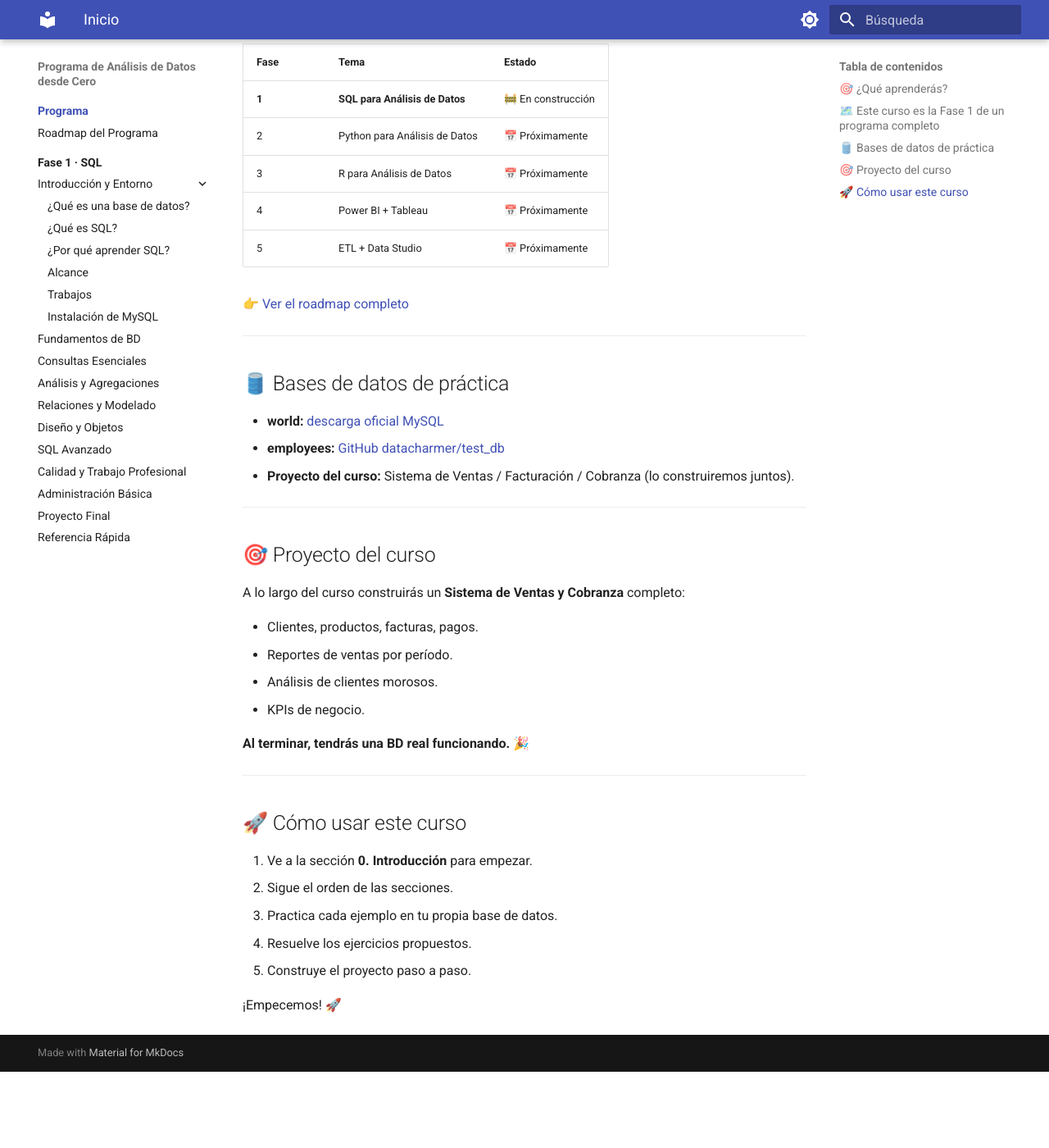
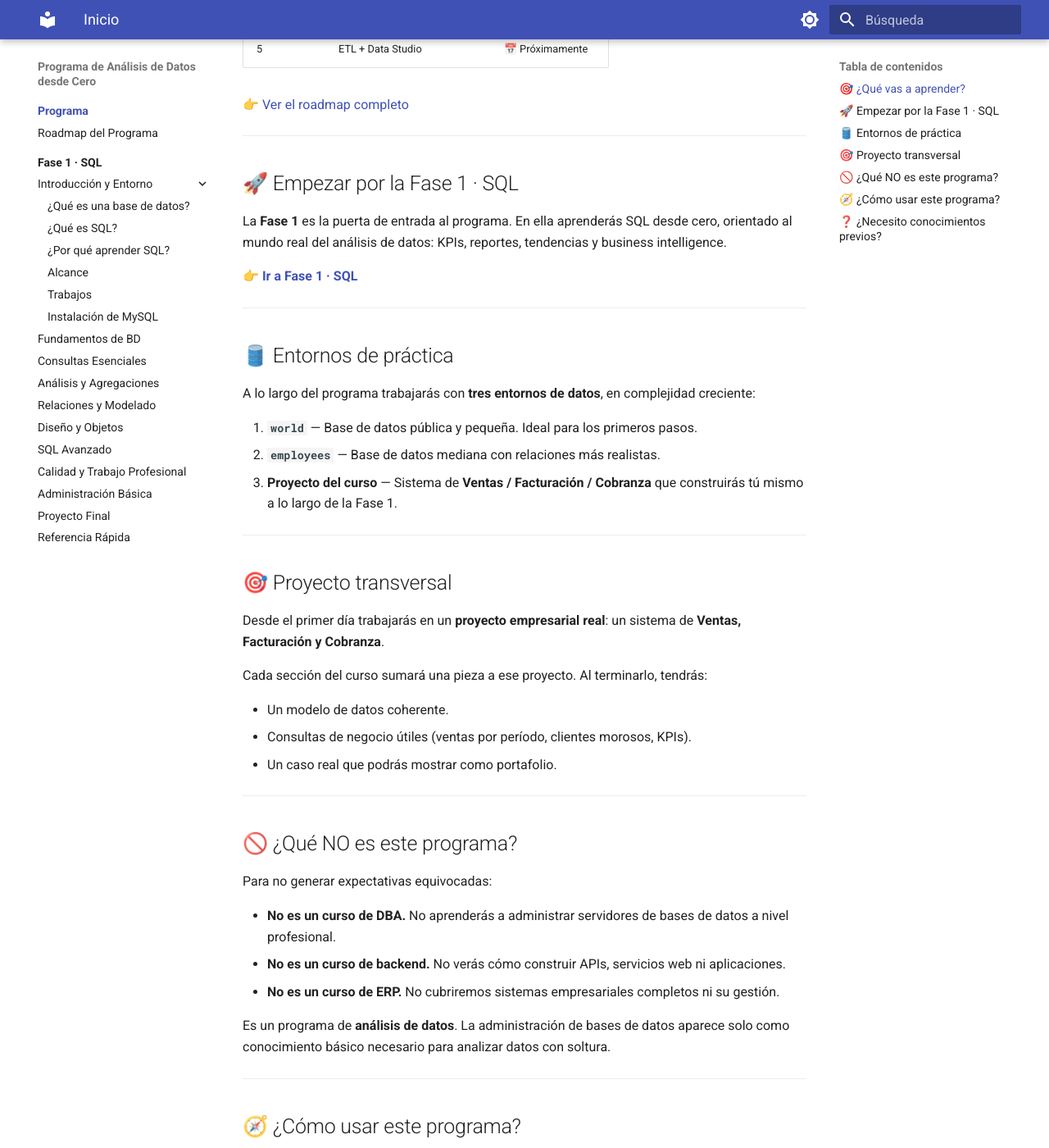
Before and after one commit to Horopeza-sql/curso-sql, an MkDocs documentation site: the page built from docs/index.md, in a window 1280 px wide and 1400 px high, scrolled down 673 px. Shown: the whole window at 82% size. Built offline with MkDocs 1.6.1 and Material for MkDocs 9.7.7, drawn with Linux system fonts in a browser that asks for light colours; before the commit the page ends 1980 px from its top, so only the background shows below that; some of the changed text lies outside the part shown.

Commit message:
Sesion 5e: portada del programa + decision IA al final como tema 10.x

```diff
--- a/docs/index.md
+++ b/docs/index.md
@@ -1,23 +1,14 @@
-# SQL para Análisis de Datos
+# Programa de Análisis de Datos desde Cero
 
-Bienvenido al **Curso SQL para Análisis de Datos**, la **Fase 1** del programa **Análisis de Datos desde Cero**.
+Bienvenido al **Programa de Análisis de Datos desde Cero**, un recorrido práctico para aprender análisis de datos **empezando por SQL** y avanzando hacia otras herramientas del oficio.
 
-Este curso te enseña SQL desde cero, orientado al mundo real del análisis de datos: KPIs, reportes, tendencias y business intelligence.
+Este programa está pensado para personas que **empiezan desde cero** y quieren construir una base sólida, con práctica real y un proyecto de negocio que crece contigo.
 
 ---
 
-## 🎯 ¿Qué aprenderás?
+## 🎯 ¿Qué vas a aprender?
 
-- 📘 **Básicos:** SELECT, WHERE, ORDER BY, agregaciones, funciones.
-- 📗 **Intermedios:** JOINs, GROUP BY, subconsultas.
-- 📙 **Avanzados:** Window Functions, CTEs, subconsultas correlacionadas.
-- 📕 **Objetos de BD:** Vistas, procedimientos, triggers, transacciones.
-- 📓 **Administración:** Usuarios, permisos, backups, errores frecuentes.
-- 📔 **Referencia Rápida:** Chuleta de operadores, funciones y JOINs.
-
----
-
-## 🗺️ Este curso es la Fase 1 de un programa completo
+El programa está organizado en **fases**. Cada fase cubre una herramienta o conjunto de herramientas del análisis de datos.
 
 | Fase | Tema | Estado |
 |------|------|--------|
@@ -31,33 +22,60 @@ Este curso te enseña SQL desde cero, orientado al mundo real del análisis de d
 
 ---
 
-## 🛢️ Bases de datos de práctica
+## 🚀 Empezar por la Fase 1 · SQL
 
-- **world:** [descarga oficial MySQL](https://dev.mysql.com/doc/index-other.html)
-- **employees:** [GitHub datacharmer/test_db](https://github.com/datacharmer/test_db)
-- **Proyecto del curso:** Sistema de Ventas / Facturación / Cobranza (lo construiremos juntos).
+La **Fase 1** es la puerta de entrada al programa. En ella aprenderás SQL desde cero, orientado al mundo real del análisis de datos: KPIs, reportes, tendencias y business intelligence.
+
+👉 **[Ir a Fase 1 · SQL](fase-1/index.md)**
 
 ---
 
-## 🎯 Proyecto del curso
+## 🛢️ Entornos de práctica
 
-A lo largo del curso construirás un **Sistema de Ventas y Cobranza** completo:
+A lo largo del programa trabajarás con **tres entornos de datos**, en complejidad creciente:
 
-- Clientes, productos, facturas, pagos.
-- Reportes de ventas por período.
-- Análisis de clientes morosos.
-- KPIs de negocio.
-
-**Al terminar, tendrás una BD real funcionando.** 🎉
+1. **`world`** — Base de datos pública y pequeña. Ideal para los primeros pasos.
+2. **`employees`** — Base de datos mediana con relaciones más realistas.
+3. **Proyecto del curso** — Sistema de **Ventas / Facturación / Cobranza** que construirás tú mismo a lo largo de la Fase 1.
 
 ---
 
-## 🚀 Cómo usar este curso
+## 🎯 Proyecto transversal
 
-1. Ve a la sección **0. Introducción** para empezar.
-2. Sigue el orden de las secciones.
-3. Practica cada ejemplo en tu propia base de datos.
-4. Resuelve los ejercicios propuestos.
-5. Construye el proyecto paso a paso.
+Desde el primer día trabajarás en un **proyecto empresarial real**: un sistema de **Ventas, Facturación y Cobranza**.
 
-¡Empecemos! 🚀
+Cada sección del curso sumará una pieza a ese proyecto. Al terminarlo, tendrás:
+
+- Un modelo de datos coherente.
+- Consultas de negocio útiles (ventas por período, clientes morosos, KPIs).
+- Un caso real que podrás mostrar como portafolio.
+
+---
+
+## 🚫 ¿Qué NO es este programa?
+
+Para no generar expectativas equivocadas:
+
+- **No es un curso de DBA.** No aprenderás a administrar servidores de bases de datos a nivel profesional.
+- **No es un curso de backend.** No verás cómo construir APIs, servicios web ni aplicaciones.
+- **No es un curso de ERP.** No cubriremos sistemas empresariales completos ni su gestión.
+
+Es un programa de **análisis de datos**. La administración de bases de datos aparece solo como conocimiento básico necesario para analizar datos con soltura.
+
+---
+
+## 🧭 ¿Cómo usar este programa?
+
+1. Empieza por la **Fase 1 · SQL**, en orden.
+2. Cada tema tiene teoría, ejemplos, errores comunes y práctica en tres niveles: 🟢 guiada, 🟡 autónoma y 🔴 caso de negocio.
+3. No te saltes los temas: cada uno construye sobre el anterior.
+4. Practica cada ejemplo en tu propia base de datos. **Leer no es aprender; hacer, sí.**
+5. Al terminar la Fase 1, tendrás una base sólida de SQL y un proyecto real funcionando.
+
+---
+
+## ❓ ¿Necesito conocimientos previos?
+
+**No.** Este programa está diseñado para empezar desde cero absoluto. Si sabes usar un ordenador, puedes hacerlo.
+
+Lo único que necesitas es constancia. La analítica de datos se aprende **practicando**, no memorizando.
```
Also changed, not shown: PROYECTO/00-ESTADO-ACTUAL.md (+9 -4 lines), PROYECTO/matriz-competencias.md (+16 -0 lines).
